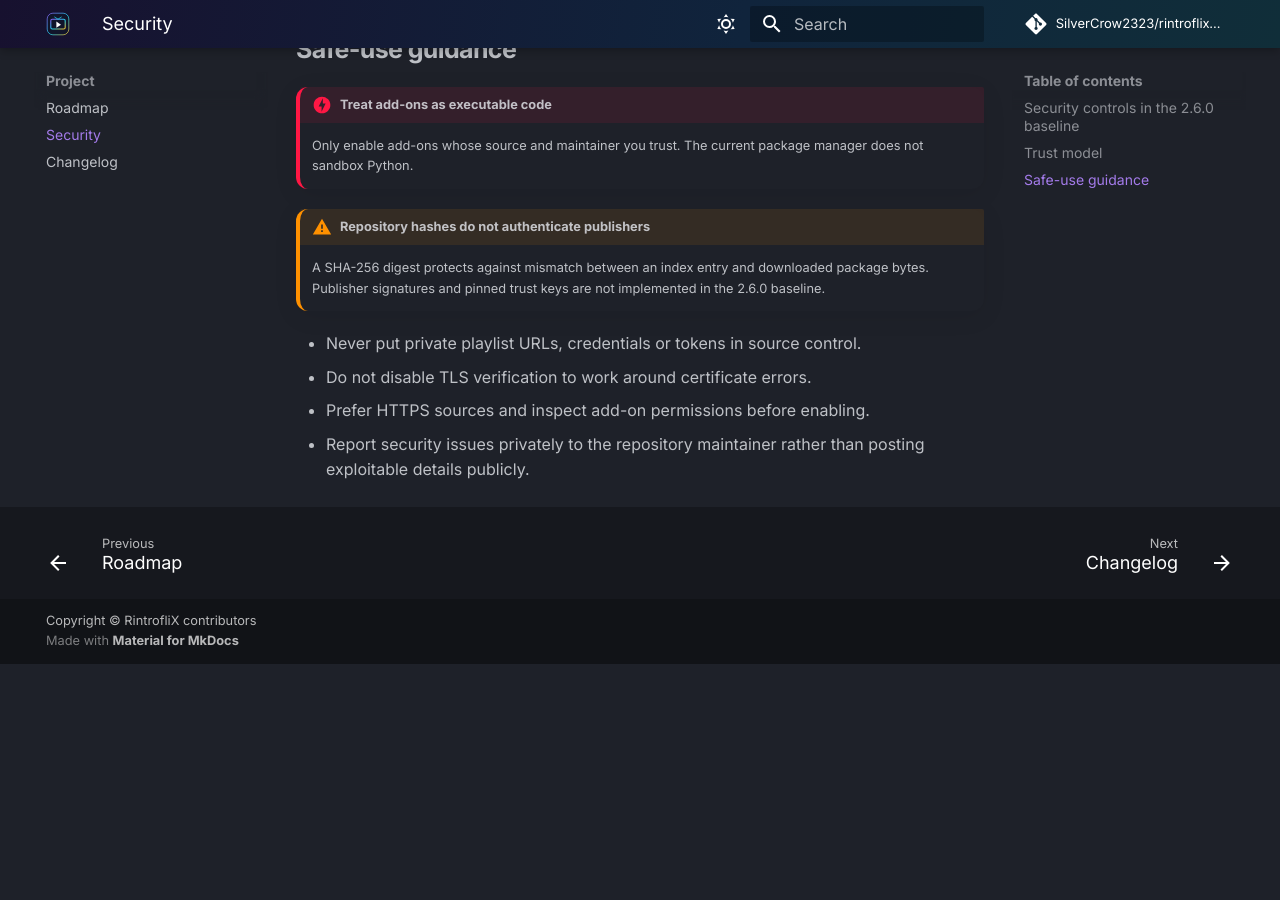
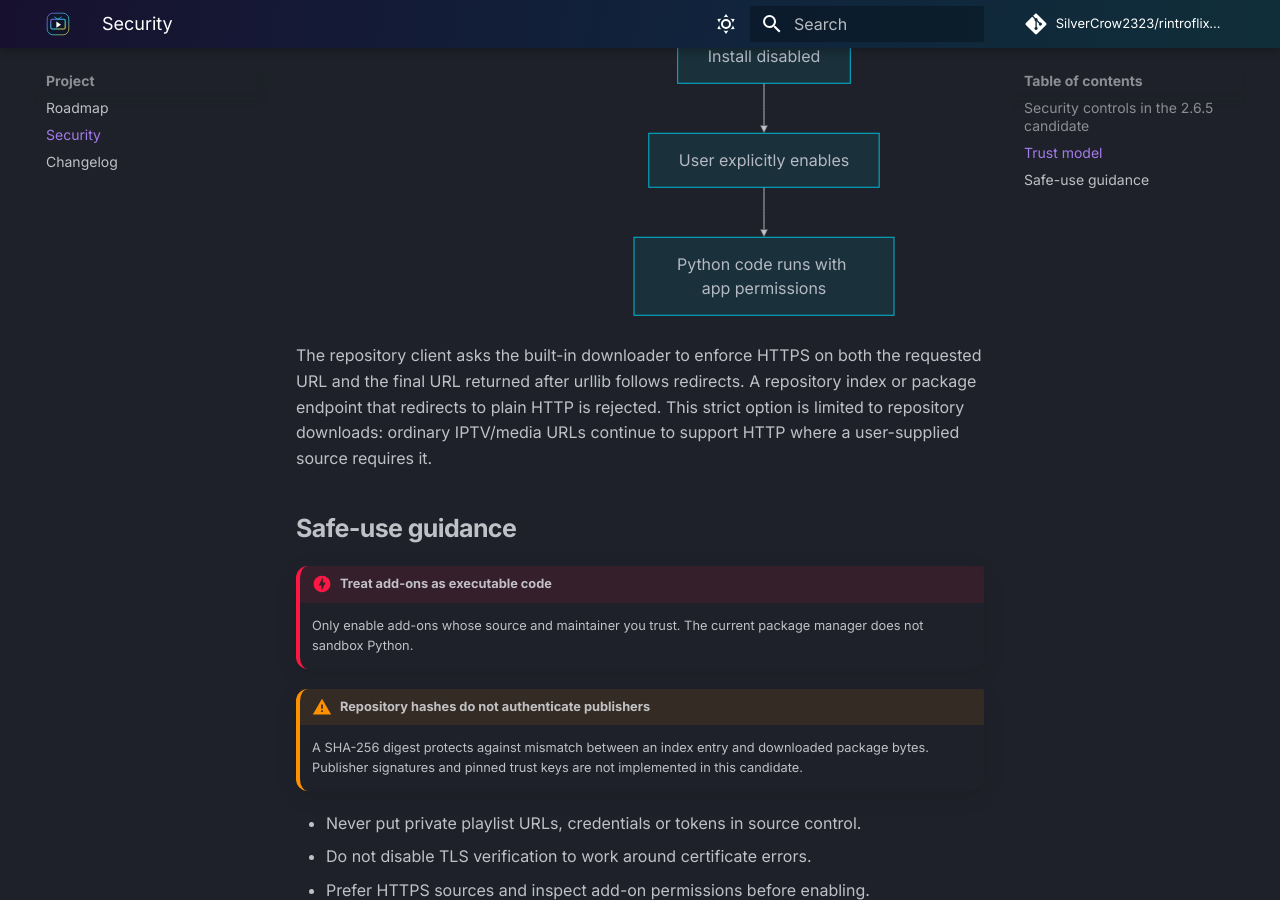
Before and after one commit to SilverCrow2323/rintroflix-muos, an MkDocs documentation site: the page built from docs/security.md, in a window 1280 px wide and 900 px high, scrolled down 2077 px. Built offline with MkDocs 1.6.1 and Material for MkDocs 9.7.7, drawn with Linux system fonts in a browser that asks for light colours; comment, search, counter and statistics services are not loaded; before the commit the page ends 2741 px from its top, so only the background shows below that; some of the changed text lies outside the part shown.

Commit message:
docs(release): document RintrofliX 2.6.5 security candidate

````diff
--- a/docs/security.md
+++ b/docs/security.md
@@ -2,31 +2,35 @@
 
 RintrofliX handles user-supplied playlist URLs, network responses, downloaded artwork, repository metadata and third-party Python add-ons. These surfaces have different risk profiles.
 
-## Security controls in the 2.6.0 baseline
+## Security controls in the 2.6.5 candidate
 
 | Surface | Control | Limitation |
 |---|---|---|
-| HTTPS requests | Certificate verification remains enabled | Does not make a source trustworthy |
-| Network reads | Bounded download sizes | A trusted endpoint can still serve bad content |
+| HTTPS repository transport | TLS certificate validation plus final-URL HTTPS enforcement after redirects | Does not authenticate the repository publisher |
+| Media network reads | Bounded HTTP(S) downloads | A trusted endpoint can still serve bad content |
 | Add-on archives | Path/type/size validation | Not a sandbox or malware scanner |
 | Add-on loading | Disabled until explicit enable | Enabled code runs with app permissions |
-| Repository packages | SHA-256 compared with index | Does not authenticate the index publisher |
+| Repository packages | SHA-256 compared with the index | Does not authenticate the index publisher |
 
 ## Trust model
 
 ```mermaid
 flowchart TD
     A[Repository URL] --> B[HTTPS transport]
-    B --> C[Parse bounded index]
-    C --> D[Read package URL + SHA-256]
-    D --> E[Download bounded package]
-    E --> F{Digest matches?}
-    F -- No --> G[Reject package]
-    F -- Yes --> H[Pass to archive validator]
-    H --> I[Install disabled]
-    I --> J[User explicitly enables]
-    J --> K[Python code runs with app permissions]
+    B --> C{Final URL still HTTPS?}
+    C -- No --> X[Reject redirect]
+    C -- Yes --> D[Parse bounded index]
+    D --> E[Read package URL + SHA-256]
+    E --> F[Download bounded package over HTTPS]
+    F --> G{Digest matches?}
+    G -- No --> H[Reject package]
+    G -- Yes --> I[Pass to archive validator]
+    I --> J[Install disabled]
+    J --> K[User explicitly enables]
+    K --> L[Python code runs with app permissions]
 ```
+
+The repository client asks the built-in downloader to enforce HTTPS on both the requested URL and the final URL returned after urllib follows redirects. A repository index or package endpoint that redirects to plain HTTP is rejected. This strict option is limited to repository downloads: ordinary IPTV/media URLs continue to support HTTP where a user-supplied source requires it.
 
 ## Safe-use guidance
 
@@ -34,7 +38,7 @@ flowchart TD
     Only enable add-ons whose source and maintainer you trust. The current package manager does not sandbox Python.
 
 !!! warning "Repository hashes do not authenticate publishers"
-    A SHA-256 digest protects against mismatch between an index entry and downloaded package bytes. Publisher signatures and pinned trust keys are not implemented in the 2.6.0 baseline.
+    A SHA-256 digest protects against mismatch between an index entry and downloaded package bytes. Publisher signatures and pinned trust keys are not implemented in this candidate.
 
 - Never put private playlist URLs, credentials or tokens in source control.
 - Do not disable TLS verification to work around certificate errors.
````
